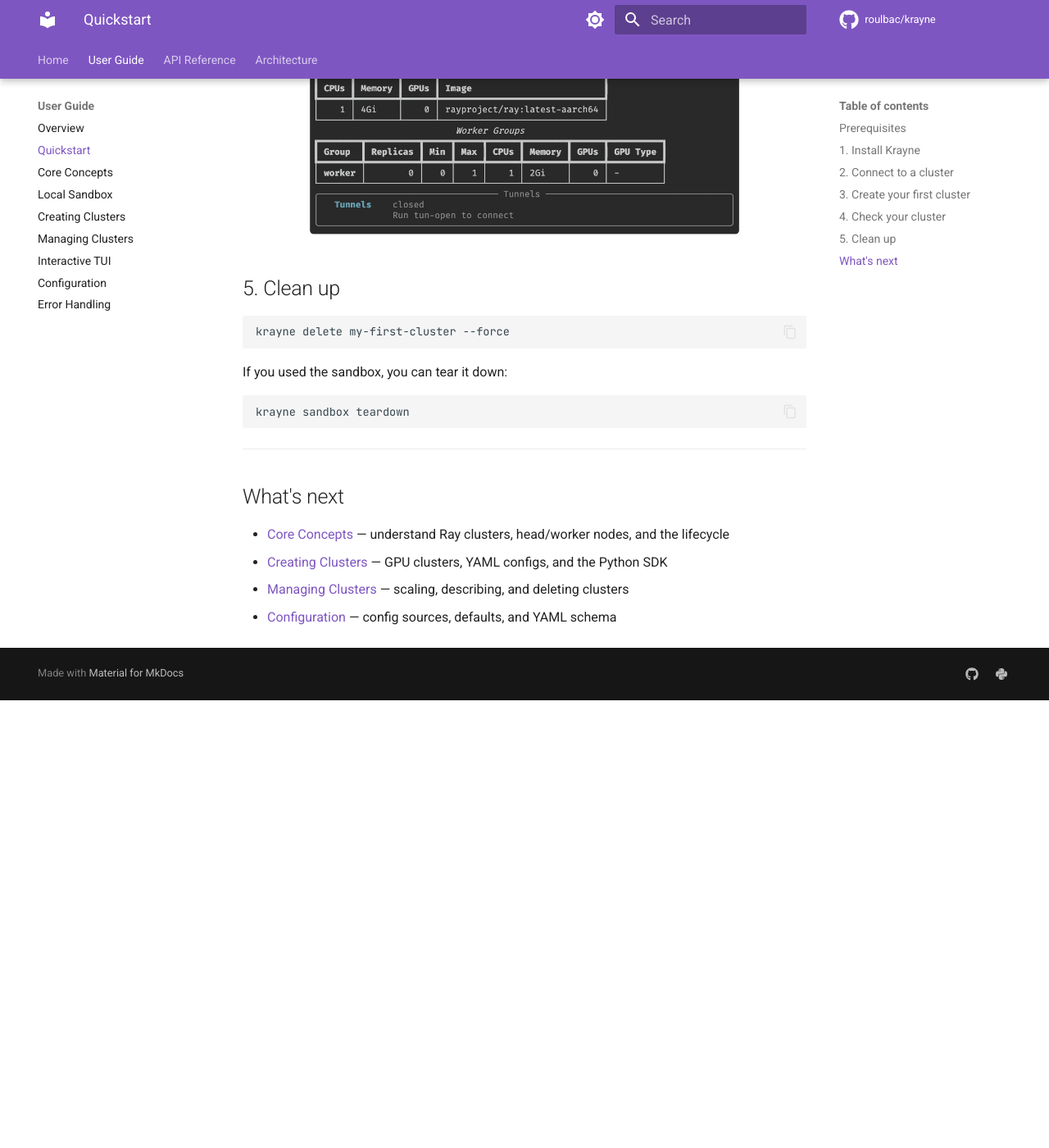
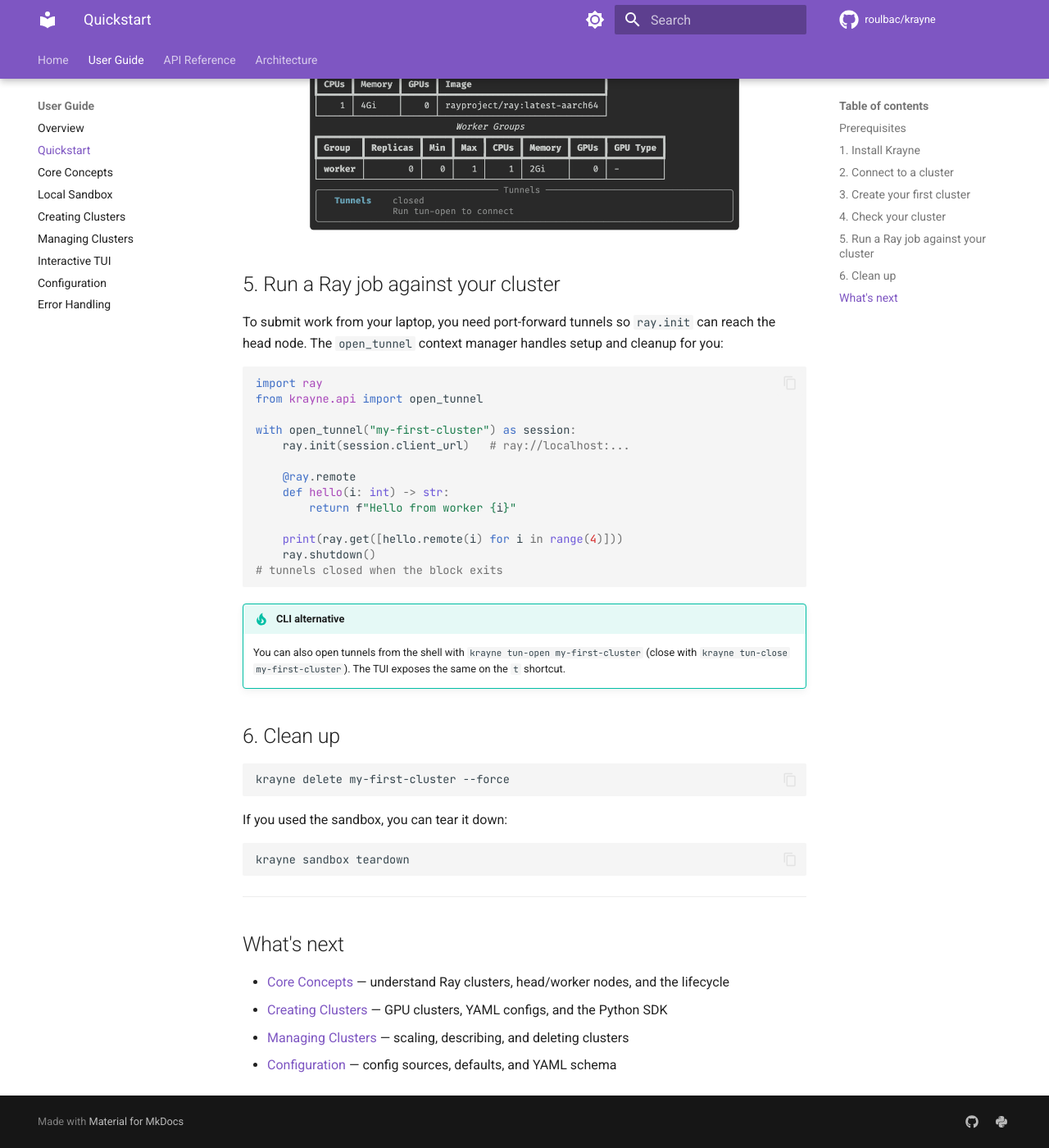
Before and after one commit to roulbac/krayne, an MkDocs documentation site: the page built from docs/guide/quickstart.md, in a window 1280 px wide and 1400 px high, scrolled down 3659 px. Shown: the whole window at 82% size. Built offline with MkDocs 1.6.1 and Material for MkDocs 9.7.7, drawn with Linux system fonts in a browser that asks for light colours; comment, search, counter and statistics services are not loaded; before the commit the page ends 4513 px from its top, so only the background shows below that; some of the changed text lies outside the part shown.

Commit message:
docs: show end-to-end create + open_tunnel flow in quickstarts
Restructure README and docs/guide/quickstart.md to make the path from
"installed" to "running a Ray job" explicit:

- Step 1 presents the three creation entrypoints (CLI, TUI, SDK) side
  by side instead of treating the SDK as an afterthought.
- Step 2 adds an open_tunnel hello-world script — opens port-forwards,
  runs a remote Ray task, closes tunnels on exit.

The docs version uses a tabbed `=== "..."` block for the creation
options and inserts the tunnel job between "describe" and "delete" so
the existing CLI screenshots stay in their step.

````diff
--- a/docs/guide/quickstart.md
+++ b/docs/guide/quickstart.md
@@ -71,16 +71,40 @@
 
 ## 3. Create your first cluster
 
-```bash
-krayne create my-first-cluster
-```
+You have three equivalent paths — pick whichever suits you. They all produce the same Ray cluster.
 
-![krayne create output](../assets/cli-create.png)
+=== "CLI"
 
-!!! tip "Local access"
-    To access cluster services from your machine, use `krayne tun-open my-first-cluster` to create localhost port-forwards. Use `krayne tun-close my-first-cluster` to stop.
+    ```bash
+    krayne create my-first-cluster
+    ```
 
-This creates a cluster with sensible defaults:
+    ![krayne create output](../assets/cli-create.png)
+
+=== "TUI"
+
+    Launch the interactive UI and press `c` to open the create form:
+
+    ```bash
+    krayne tui
+    ```
+
+    The form is pre-filled with sensible defaults — `Ctrl+S` to submit.
+
+=== "Python SDK"
+
+    ```python
+    from krayne.api import create_cluster
+    from krayne.config import ClusterConfig, WorkerGroupConfig
+
+    config = ClusterConfig(
+        name="my-first-cluster",
+        worker_groups=[WorkerGroupConfig(replicas=1)],
+    )
+    create_cluster(config, wait=True)
+    ```
+
+The default cluster has:
 
 - **Head node**: 15 CPUs, 48 Gi memory
 - **1 worker**: 15 CPUs, 48 Gi memory
@@ -104,7 +128,30 @@
 
 ![krayne describe output](../assets/cli-describe.png)
 
-## 5. Clean up
+## 5. Run a Ray job against your cluster
+
+To submit work from your laptop, you need port-forward tunnels so `ray.init` can reach the head node. The `open_tunnel` context manager handles setup and cleanup for you:
+
+```python
+import ray
+from krayne.api import open_tunnel
+
+with open_tunnel("my-first-cluster") as session:
+    ray.init(session.client_url)   # ray://localhost:...
+
+    @ray.remote
+    def hello(i: int) -> str:
+        return f"Hello from worker {i}"
+
+    print(ray.get([hello.remote(i) for i in range(4)]))
+    ray.shutdown()
+# tunnels closed when the block exits
+```
+
+!!! tip "CLI alternative"
+    You can also open tunnels from the shell with `krayne tun-open my-first-cluster` (close with `krayne tun-close my-first-cluster`). The TUI exposes the same on the `t` shortcut.
+
+## 6. Clean up
 
 ```bash
 krayne delete my-first-cluster --force
````
Also changed, not shown: README.md (+37 -6 lines).
